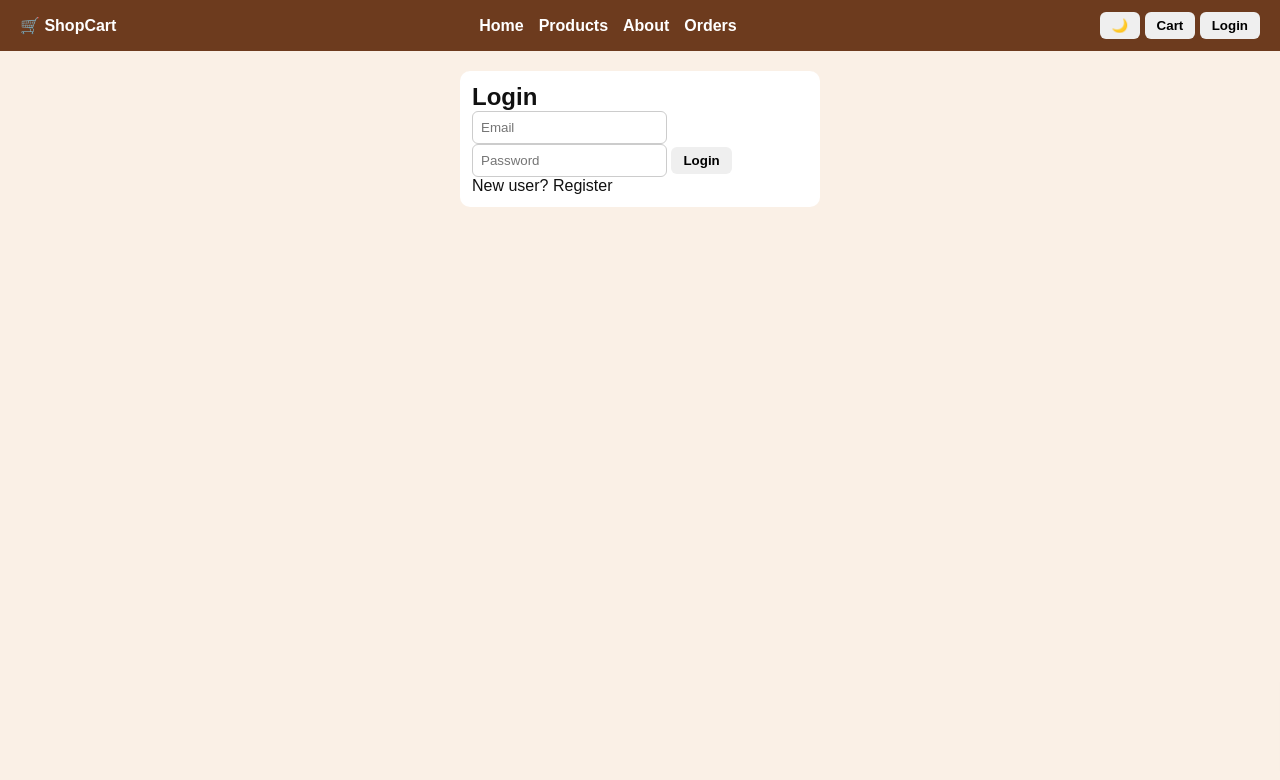
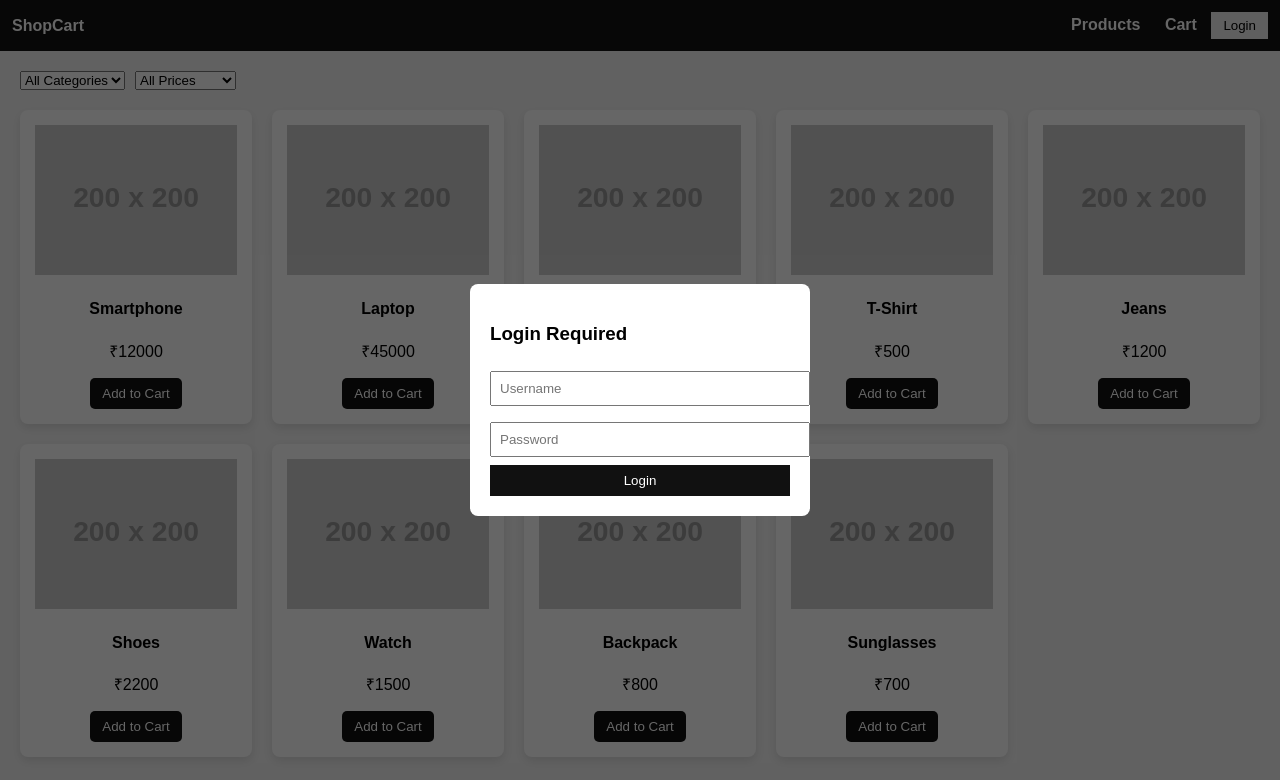
Before and after one commit to mushuuu07/ShopCart, a plain HTML site: page index.php.html in a window 1280 px wide. Both pictures are taken after a click on the button "Login". Drawn offline with Linux system fonts and the light colour scheme; placeholder pictures from the web are drawn by us.

Commit message:
Update index.php.html

```diff
--- a/index.php.html
+++ b/index.php.html
@@ -1,69 +1,67 @@
-<!DOCTYPE html><!DOCTYPE html>
+<!DOCTYPE html>
 <html lang="en">
 <head>
 <meta charset="UTF-8">
+<title>ShopCart</title>
 <meta name="viewport" content="width=device-width, initial-scale=1.0">
-<title>ShopCart – Categories & Filters</title>
 
 <style>
-:root{
-  --bg:#FAF0E6; --card:#fff; --text:#111;
-  --nav:#6d3b1e; --primary:#8b4513; --accent:#d2b48c;
+body{
+  margin:0;font-family:Arial;background:#f4f4f4;
 }
-body.dark{
-  --bg:#2b1b14; --card:#3b251b; --text:#f4f4f4;
+nav{
+  background:#111;color:#fff;padding:12px;
+  display:flex;justify-content:space-between;align-items:center;
 }
-*{margin:0;padding:0;box-sizing:border-box;font-family:Arial}
-body{background:var(--bg);color:var(--text)}
+nav a{
+  color:#fff;margin:0 10px;text-decoration:none;font-weight:bold;
+}
+nav button{padding:6px 12px;border:none;cursor:pointer}
 
-nav{
-  background:var(--nav);color:#fff;
-  padding:12px 20px;
-  display:flex;justify-content:space-between;align-items:center
-}
-nav ul{display:flex;gap:15px;list-style:none}
-nav a{color:#fff;font-weight:bold;text-decoration:none;cursor:pointer}
-button{padding:6px 12px;border:none;border-radius:6px;font-weight:bold;cursor:pointer}
+.container{padding:20px}
 
-section{display:none;padding:20px}
-section.active{display:block}
-
-.hero{
-  background:var(--accent);padding:40px;border-radius:14px;
-  text-align:center
+.filters{
+  display:flex;gap:10px;margin-bottom:20px;
 }
 
 .products{
   display:grid;
   grid-template-columns:repeat(auto-fit,minmax(200px,1fr));
-  gap:20px;margin-top:15px
+  gap:20px;
 }
+
 .card{
-  background:var(--card);padding:15px;
-  border-radius:12px;text-align:center
+  background:#fff;padding:15px;border-radius:8px;
+  box-shadow:0 4px 10px rgba(0,0,0,.1);
+  text-align:center;
 }
-.card img{width:100%;height:140px;object-fit:contain}
-.card button{margin-top:8px;background:var(--primary);color:#fff}
-
-.filters{
-  display:flex;flex-wrap:wrap;gap:10px;
-  background:var(--card);padding:12px;border-radius:10px
-}
-input,select{
-  padding:8px;border-radius:6px;border:1px solid #ccc
+.card img{width:100%;height:150px;object-fit:cover}
+.card button{
+  background:#111;color:#fff;padding:8px 12px;
+  border:none;border-radius:5px;cursor:pointer;
 }
 
 .cart{
-  position:fixed;right:-320px;bottom:20px;width:300px;
-  background:var(--card);padding:15px;border-radius:12px;
-  box-shadow:0 6px 20px rgba(0,0,0,.3);
-  transition:.3s
+  position:fixed;right:0;top:0;width:300px;height:100%;
+  background:#fff;box-shadow:-4px 0 10px rgba(0,0,0,.2);
+  padding:15px;display:none;
 }
-.cart.open{right:20px}
 
-.order-box{
-  background:var(--card);padding:12px;
-  border-radius:10px;margin-bottom:10px
+.cart h3{text-align:center}
+
+.popup{
+  position:fixed;top:0;left:0;width:100%;height:100%;
+  background:rgba(0,0,0,.6);
+  display:none;align-items:center;justify-content:center;
+}
+.popup-box{
+  background:#fff;padding:20px;border-radius:8px;width:300px;
+}
+.popup-box input{
+  width:100%;padding:8px;margin:8px 0;
+}
+.popup-box button{
+  width:100%;padding:8px;background:#111;color:#fff;border:none;
 }
 </style>
 </head>
@@ -71,238 +69,136 @@ input,select{
 <body>
 
 <nav>
-  <b>🛒 ShopCart</b>
-  <ul>
-    <li><a onclick="go('home')">Home</a></li>
-    <li><a onclick="go('products')">Products</a></li>
-    <li><a onclick="go('about')">About</a></li>
-    <li><a onclick="go('orders')">Orders</a></li>
-  </ul>
+  <div><b>ShopCart</b></div>
   <div>
-    <button onclick="toggleTheme()">🌙</button>
-    <button onclick="toggleCart()">Cart</button>
-    <button id="loginBtn" onclick="go('login')">Login</button>
-    <button id="logoutBtn" onclick="logout()" style="display:none">Logout</button>
+    <a href="#" onclick="showProducts()">Products</a>
+    <a href="#" onclick="toggleCart()">Cart</a>
+    <button onclick="openLogin()">Login</button>
   </div>
 </nav>
 
-<!-- HOME -->
-<section id="home" class="active">
-  <div class="hero">
-    <h1>Welcome to ShopCart</h1>
-    <p>Browse products using categories & smart filters</p>
-  </div>
-</section>
+<div class="container">
 
-<!-- PRODUCTS -->
-<section id="products">
-  <h2>Products</h2>
+  <!-- FILTERS -->
+  <div class="filters">
+    <select id="categoryFilter" onchange="renderProducts()">
+      <option value="all">All Categories</option>
+      <option value="electronics">Electronics</option>
+      <option value="fashion">Fashion</option>
+      <option value="accessories">Accessories</option>
+    </select>
 
-  <div class="filters">
-    <input type="text" id="search" placeholder="Search product">
-    <select id="categoryFilter">
-      <option value="all">All Categories</option>
-      <option value="Electronics">Electronics</option>
-      <option value="Accessories">Accessories</option>
-      <option value="Home">Home</option>
-      <option value="Fashion">Fashion</option>
+    <select id="priceFilter" onchange="renderProducts()">
+      <option value="all">All Prices</option>
+      <option value="low">Below ₹1000</option>
+      <option value="high">Above ₹1000</option>
     </select>
-    <input type="number" id="minPrice" placeholder="Min ₹">
-    <input type="number" id="maxPrice" placeholder="Max ₹">
-    <button onclick="applyFilters()">Apply</button>
   </div>
 
+  <!-- PRODUCTS -->
   <div class="products" id="productList"></div>
-</section>
-
-<!-- ABOUT -->
-<section id="about">
-  <h2>About</h2>
-  <p>This is a complete ecommerce demo with category & filter system.</p>
-</section>
-
-<!-- LOGIN -->
-<section id="login">
-  <div class="order-box" style="max-width:360px;margin:auto">
-    <h2>Login</h2>
-    <input id="loginEmail" placeholder="Email">
-    <input id="loginPass" type="password" placeholder="Password">
-    <button onclick="login()">Login</button>
-    <p>New user? <a onclick="go('register')">Register</a></p>
-  </div>
-</section>
-
-<!-- REGISTER -->
-<section id="register">
-  <div class="order-box" style="max-width:360px;margin:auto">
-    <h2>Register</h2>
-    <input id="regName" placeholder="Full Name">
-    <input id="regEmail" placeholder="Email">
-    <input id="regPass" type="password" placeholder="Password">
-    <input id="regConfirm" type="password" placeholder="Confirm Password">
-    <button onclick="register()">Register</button>
-  </div>
-</section>
-
-<!-- ORDERS -->
-<section id="orders">
-  <h2>Your Orders</h2>
-  <div id="orderList"></div>
-</section>
+</div>
 
 <!-- CART -->
-<div class="cart" id="cart">
-  <h3>Cart</h3>
+<div class="cart" id="cartBox">
+  <h3>Your Cart</h3>
   <ul id="cartItems"></ul>
-  <b>Total ₹<span id="total">0</span></b><br><br>
-  <button onclick="checkout()">Checkout</button>
+  <b>Total: ₹<span id="total">0</span></b>
+</div>
+
+<!-- LOGIN POPUP -->
+<div class="popup" id="loginPopup">
+  <div class="popup-box">
+    <h3>Login Required</h3>
+    <input type="text" id="username" placeholder="Username">
+    <input type="password" id="password" placeholder="Password">
+    <button onclick="login()">Login</button>
+  </div>
 </div>
 
 <script>
-/* NAV */
-function go(id){
-  document.querySelectorAll("section").forEach(s=>s.classList.remove("active"));
-  document.getElementById(id).classList.add("active");
-  cartBox.classList.remove("open");
-}
+let loggedIn = false;
+let cart = [];
+let total = 0;
 
-/* THEME */
-function toggleTheme(){document.body.classList.toggle("dark")}
-
-/* DATA */
-let users=JSON.parse(localStorage.users||"[]");
-let currentUser=JSON.parse(localStorage.currentUser||"null");
-let orders=JSON.parse(localStorage.orders||"[]");
-let cart=[];
-
-/* AUTH UI */
-function updateAuth(){
-  loginBtn.style.display=currentUser?"none":"inline";
-  logoutBtn.style.display=currentUser?"inline":"none";
-}
-updateAuth();
-
-/* PRODUCTS */
-const productList=document.getElementById("productList");
-
-const products=[
-  {name:"Smartphone",price:15000,cat:"Electronics"},
-  {name:"Laptop",price:55000,cat:"Electronics"},
-  {name:"Headphones",price:2000,cat:"Accessories"},
-  {name:"Smart Watch",price:3000,cat:"Accessories"},
-  {name:"Mixer Grinder",price:4000,cat:"Home"},
-  {name:"Air Fryer",price:6000,cat:"Home"},
-  {name:"Backpack",price:2500,cat:"Fashion"},
-  {name:"Shoes",price:3500,cat:"Fashion"},
+/* PRODUCTS DATA */
+const products = [
+  {name:"Smartphone",price:12000,cat:"electronics",img:"https://via.placeholder.com/200?text=Phone"},
+  {name:"Laptop",price:45000,cat:"electronics",img:"https://via.placeholder.com/200?text=Laptop"},
+  {name:"Headphones",price:900,cat:"electronics",img:"https://via.placeholder.com/200?text=Headphones"},
+  {name:"T-Shirt",price:500,cat:"fashion",img:"https://via.placeholder.com/200?text=T-Shirt"},
+  {name:"Jeans",price:1200,cat:"fashion",img:"https://via.placeholder.com/200?text=Jeans"},
+  {name:"Shoes",price:2200,cat:"fashion",img:"https://via.placeholder.com/200?text=Shoes"},
+  {name:"Watch",price:1500,cat:"accessories",img:"https://via.placeholder.com/200?text=Watch"},
+  {name:"Backpack",price:800,cat:"accessories",img:"https://via.placeholder.com/200?text=Bag"},
+  {name:"Sunglasses",price:700,cat:"accessories",img:"https://via.placeholder.com/200?text=Glasses"}
 ];
 
-for(let i=1;i<=32;i++){
-  products.push({
-    name:"Product "+i,
-    price:500+i*100,
-    cat:["Electronics","Accessories","Home","Fashion"][i%4]
+/* RENDER PRODUCTS */
+function renderProducts(){
+  const list = document.getElementById("productList");
+  list.innerHTML = "";
+
+  const cat = categoryFilter.value;
+  const price = priceFilter.value;
+
+  products.filter(p=>{
+    if(cat!=="all" && p.cat!==cat) return false;
+    if(price==="low" && p.price>1000) return false;
+    if(price==="high" && p.price<=1000) return false;
+    return true;
+  }).forEach(p=>{
+    const d=document.createElement("div");
+    d.className="card";
+    d.innerHTML=`
+      <img src="${p.img}">
+      <h4>${p.name}</h4>
+      <p>₹${p.price}</p>
+      <button onclick="addToCart('${p.name}',${p.price})">Add to Cart</button>
+    `;
+    list.appendChild(d);
   });
 }
 
-function renderProducts(list){
-  productList.innerHTML="";
-  list.forEach(p=>{
-    const d=document.createElement("div");
-    d.className="card";
-    d.innerHTML=`
-      <img src="https://via.placeholder.com/200?text=${p.name}">
-      <h4>${p.name}</h4>
-      <p>₹${p.price}</p>
-      <small>${p.cat}</small><br>
-      <button onclick='addToCart("${p.name}",${p.price})'>Add</button>
-    `;
-    productList.appendChild(d);
-  });
-}
-renderProducts(products);
-
-/* FILTERS */
-function applyFilters(){
-  const search=document.getElementById("search").value.toLowerCase();
-  const cat=document.getElementById("categoryFilter").value;
-  const min=document.getElementById("minPrice").value||0;
-  const max=document.getElementById("maxPrice").value||Infinity;
-
-  const filtered=products.filter(p=>{
-    return (
-      p.name.toLowerCase().includes(search) &&
-      (cat==="all"||p.cat===cat) &&
-      p.price>=min && p.price<=max
-    );
-  });
-  renderProducts(filtered);
+/* ADD TO CART */
+function addToCart(name,price){
+  if(!loggedIn){
+    openLogin();
+    return;
+  }
+  cart.push({name,price});
+  total+=price;
+  updateCart();
 }
 
-/* CART */
-const cartBox=document.getElementById("cart");
-function toggleCart(){cartBox.classList.toggle("open")}
-function addToCart(name,price){
-  cart.push({name,price});
-  renderCart();
-}
-function renderCart(){
-  cartItems.innerHTML="";
-  let total=0;
+/* CART UI */
+function updateCart(){
+  const ul=document.getElementById("cartItems");
+  ul.innerHTML="";
   cart.forEach(i=>{
-    total+=i.price;
     const li=document.createElement("li");
-    li.textContent=i.name+" - ₹"+i.price;
-    cartItems.appendChild(li);
+    li.textContent=`${i.name} - ₹${i.price}`;
+    ul.appendChild(li);
   });
   document.getElementById("total").textContent=total;
 }
 
-/* AUTH */
-function register(){
-  if(regPass.value!==regConfirm.value){alert("Passwords mismatch");return;}
-  users.push({name:regName.value,email:regEmail.value,pass:regPass.value});
-  localStorage.users=JSON.stringify(users);
-  alert("Registered successfully");
-  go("login");
-}
+/* LOGIN */
+function openLogin(){ document.getElementById("loginPopup").style.display="flex"; }
 function login(){
-  const u=users.find(x=>x.email===loginEmail.value && x.pass===loginPass.value);
-  if(!u){alert("Invalid login");return;}
-  currentUser=u;
-  localStorage.currentUser=JSON.stringify(u);
-  updateAuth();
-  go("home");
-}
-function logout(){
-  currentUser=null;
-  localStorage.removeItem("currentUser");
-  updateAuth();
-  go("login");
+  loggedIn=true;
+  document.getElementById("loginPopup").style.display="none";
+  alert("Login successful!");
 }
 
-/* CHECKOUT */
-function checkout(){
-  if(!currentUser){alert("Login required");go("login");return;}
-  if(!cart.length){alert("Cart empty");return;}
-  orders.push({user:currentUser.email,items:cart,date:new Date().toLocaleString()});
-  localStorage.orders=JSON.stringify(orders);
-  cart=[];
-  renderCart();
-  alert("Order placed successfully!");
+/* CART TOGGLE */
+function toggleCart(){
+  const c=document.getElementById("cartBox");
+  c.style.display=c.style.display==="block"?"none":"block";
 }
 
-/* ORDERS */
-function loadOrders(){
-  orderList.innerHTML="";
-  orders.filter(o=>currentUser && o.user===currentUser.email)
-    .forEach(o=>{
-      const d=document.createElement("div");
-      d.className="order-box";
-      d.innerHTML=`<b>${o.date}</b><br>${o.items.map(i=>i.name).join(", ")}`;
-      orderList.appendChild(d);
-    });
-}
-setInterval(loadOrders,1000);
+/* INIT */
+renderProducts();
 </script>
 
 </body>
```
